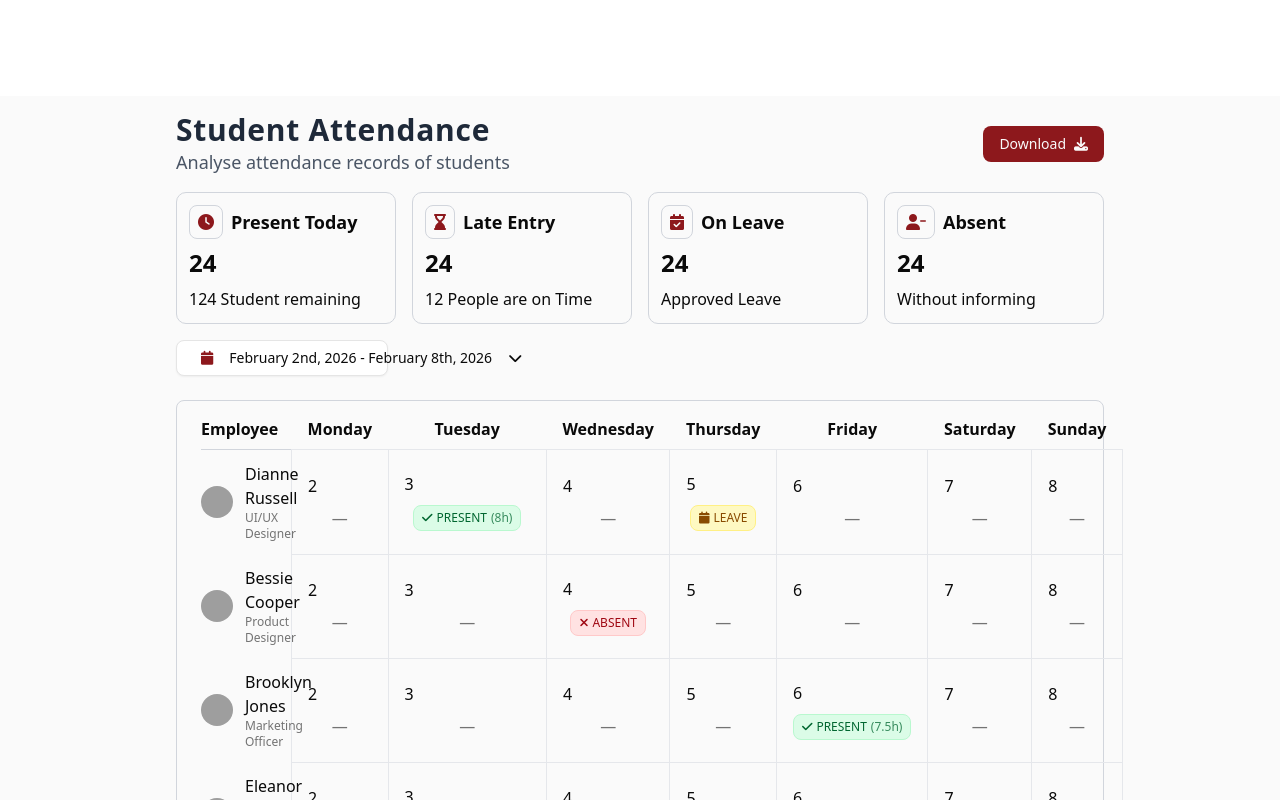
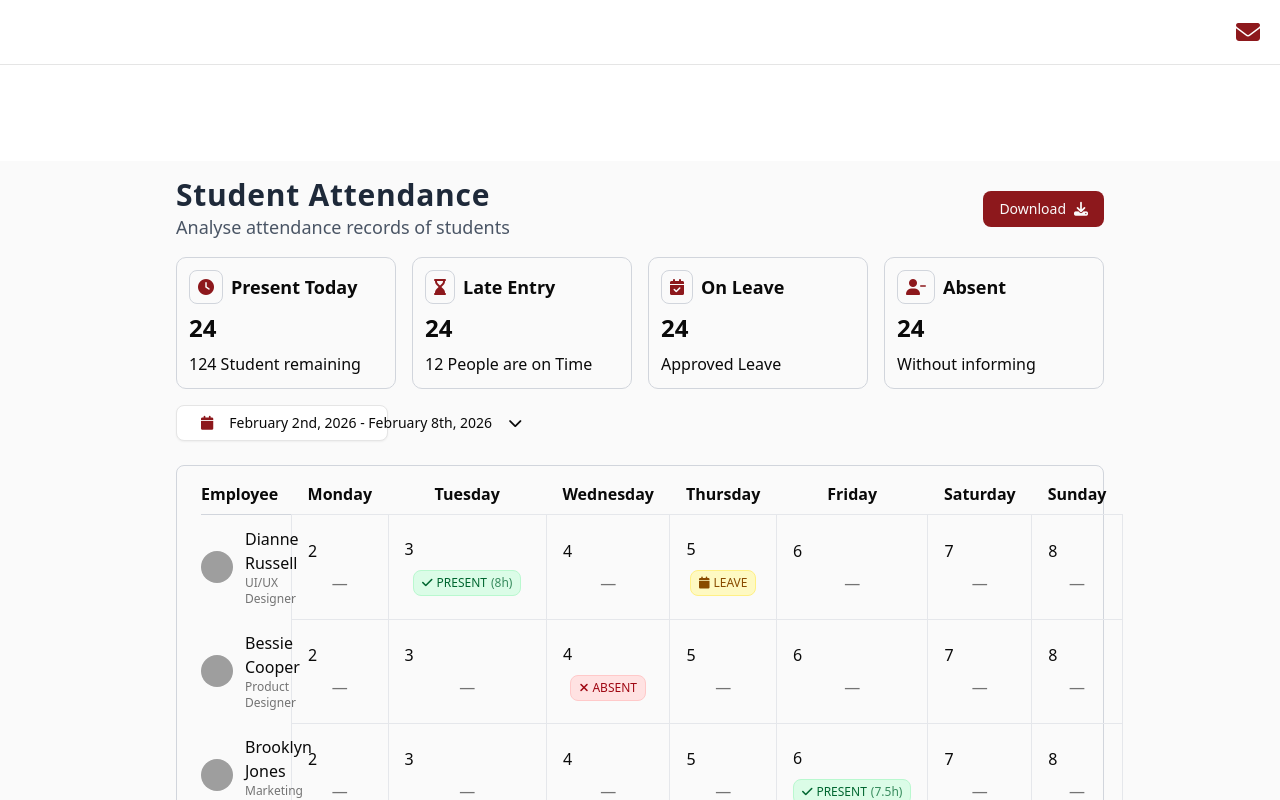
Before and after one commit to ORazB/bisma-attendance, a Next.js app: page / in a window 1280 px wide. Shown: the top 800 px of the page. Built offline with nearby package versions, Linux system fonts and the light colour scheme; no server answers; grey boxes are pictures that could not be loaded.

Commit message:
Add header

```diff
--- a/app/layout.tsx
+++ b/app/layout.tsx
@@ -1,6 +1,9 @@
 import type { Metadata } from "next";
 import { Geist, Geist_Mono } from "next/font/google";
 import "./globals.css";
+
+import { ClerkProvider, SignedIn, SignedOut, SignInButton, UserButton } from '@clerk/nextjs'
+import { auth } from "@clerk/nextjs/server";
 
 import Script from "next/script";
 
@@ -19,19 +22,33 @@ export const metadata: Metadata = {
   description: "Generated by create next app",
 };
 
-export default function RootLayout({
+export default async function RootLayout({
   children,
 }: Readonly<{
   children: React.ReactNode;
-}>) {
+}>
+) {
   return (
     <html lang="en">
+      <ClerkProvider>
         <Script src="https://kit.fontawesome.com/603a87c223.js" strategy="afterInteractive" crossOrigin="anonymous"></Script>
         <body
           className={`${geistSans.variable} ${geistMono.variable} antialiased`}
         >
+          <header className="flex mx-auto max-w-7xl justify-between items-center p-5 border-b">
+            <div className=""></div>
+            <div className="flex items-center gap-8">
+              <i className="fas fa-envelope text-2xl cursor-pointer text-primary"></i>
+              <SignedIn>
+                <div className="scale-150">
+                  <UserButton />
+                </div>
+              </SignedIn>
+            </div>
+          </header>
           {children}
         </body>
+      </ClerkProvider>
     </html>
   );
 }
```
Lines whose indentation alone changed are shown as unchanged.
